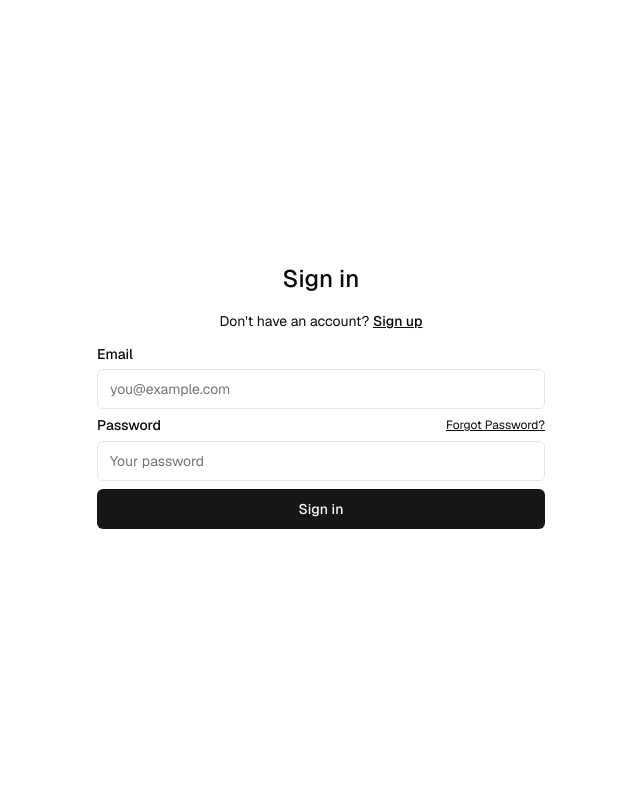
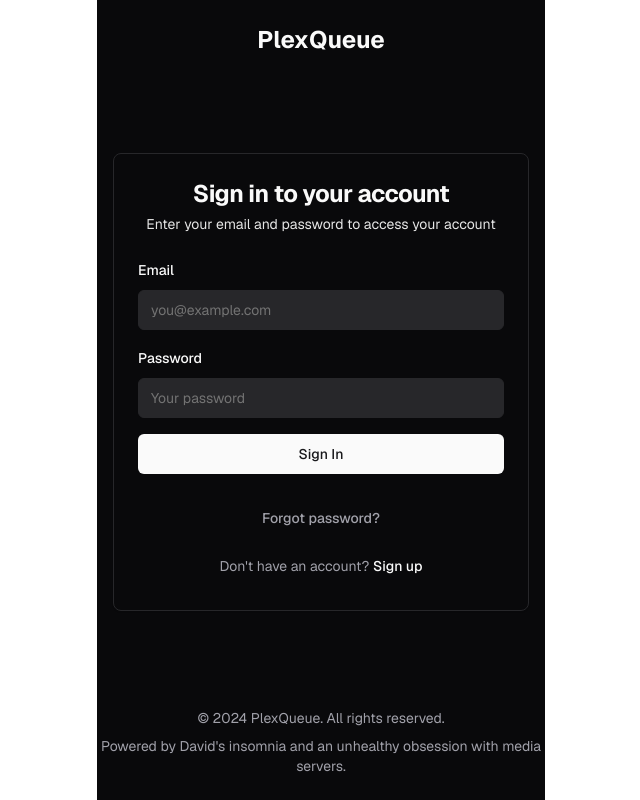
Before and after one commit to kauf5350/plexqueue, a Next.js app: page /sign-in in a window 1280 px wide. Shown: the whole page, without its empty margins (319-959 px from the left). Built offline with nearby package versions, Linux system fonts and the light colour scheme.

Commit message:
Sign in page
Styled the sign in page to match the sign up page.

```diff
--- a/app/(auth-pages)/sign-in/page.tsx
+++ b/app/(auth-pages)/sign-in/page.tsx
@@ -1,43 +1,11 @@
-import { signInAction } from "@/app/actions";
-import { FormMessage, Message } from "@/components/form-message";
-import { SubmitButton } from "@/components/submit-button";
-import { Input } from "@/components/ui/input";
-import { Label } from "@/components/ui/label";
-import Link from "next/link";
+import SignInForm from "@/components/SignInForm";
+import AuthLayout from "@/components/AuthLayout";
+import { Message } from "@/components/form-message";
 
-export default function Login({ searchParams }: { searchParams: Message }) {
+export default function SignInPage({ searchParams }: { searchParams: Message }) {
   return (
-    <form className="flex flex-col w-full gap-4">
-      <h1 className="text-2xl font-medium text-center">Sign in</h1>
-      <p className="text-sm text-foreground text-center">
-        Don't have an account?{" "}
-        <Link className="text-foreground font-medium underline" href="/sign-up">
-          Sign up
-        </Link>
-      </p>
-      <div className="flex flex-col gap-2">
-        <Label htmlFor="email">Email</Label>
-        <Input name="email" placeholder="you@example.com" required />
-        <div className="flex justify-between items-center">
-          <Label htmlFor="password">Password</Label>
-          <Link
-            className="text-xs text-foreground underline"
-            href="/forgot-password"
-          >
-            Forgot Password?
-          </Link>
-        </div>
-        <Input
-          type="password"
-          name="password"
-          placeholder="Your password"
-          required
-        />
-        <SubmitButton pendingText="Signing In..." formAction={signInAction}>
-          Sign in
-        </SubmitButton>
-        <FormMessage message={searchParams} />
-      </div>
-    </form>
+    <AuthLayout>
+      <SignInForm searchParams={searchParams} />
+    </AuthLayout>
   );
 }
--- /dev/null
+++ b/components/SignInForm.tsx
@@ -0,0 +1,64 @@
+import { signInAction } from "@/app/actions";
+import { FormMessage, Message } from "@/components/form-message";
+import { SubmitButton } from "@/components/submit-button";
+import { Button } from "@/components/ui/button";
+import { Card, CardContent, CardDescription, CardFooter, CardHeader, CardTitle } from "@/components/ui/card";
+import { Input } from "@/components/ui/input";
+import { Label } from "@/components/ui/label";
+import Link from "next/link";
+
+export default function SignInForm({ searchParams }: { searchParams: Message }) {
+  return (
+    <Card className="w-full max-w-md bg-[hsl(240,10%,3.9%)] border-[hsl(240,3.7%,15.9%)]">
+      <CardHeader className="space-y-1">
+        <CardTitle className="text-2xl font-bold text-center text-[hsl(0,0%,98%)]">Sign in to your account</CardTitle>
+        <CardDescription className="text-center text-[hsl(0,0%,90%)]">
+          Enter your email and password to access your account
+        </CardDescription>
+      </CardHeader>
+      <CardContent>
+        <form>
+          <div className="space-y-4">
+            <div className="space-y-2">
+              <Label htmlFor="email" className="text-[hsl(0,0%,98%)]">Email</Label>
+              <Input
+                id="email"
+                name="email"
+                placeholder="you@example.com"
+                required
+                type="email"
+                className="bg-[hsl(240,3.7%,15.9%)] border-[hsl(240,3.7%,15.9%)] text-[hsl(0,0%,98%)] placeholder-[hsl(240,5%,64.9%)]"
+              />
+            </div>
+            <div className="space-y-2">
+              <Label htmlFor="password" className="text-[hsl(0,0%,98%)]">Password</Label>
+              <Input
+                id="password"
+                name="password"
+                placeholder="Your password"
+                required
+                type="password"
+                className="bg-[hsl(240,3.7%,15.9%)] border-[hsl(240,3.7%,15.9%)] text-[hsl(0,0%,98%)] placeholder-[hsl(240,5%,64.9%)]"
+              />
+            </div>
+            <SubmitButton formAction={signInAction} pendingText="Signing in..." className="w-full bg-[hsl(0,0%,98%)] text-[hsl(240,5.9%,10%)] hover:bg-[hsl(0,0%,90%)]">
+              Sign In
+            </SubmitButton>
+          </div>
+        </form>
+        <FormMessage message={searchParams} />
+      </CardContent>
+      <CardFooter className="flex flex-col items-center space-y-2">
+        <Button variant="link" asChild className="text-[hsl(240,5%,64.9%)] hover:text-[hsl(0,0%,98%)]">
+          <Link href="/forgot-password">Forgot password?</Link>
+        </Button>
+        <div className="text-sm text-[hsl(240,5%,64.9%)]">
+          Don't have an account?{" "}
+          <Button variant="link" asChild className="text-[hsl(0,0%,98%)] hover:text-[hsl(0,0%,90%)] p-0">
+            <Link href="/sign-up">Sign up</Link>
+          </Button>
+        </div>
+      </CardFooter>
+    </Card>
+  );
+}
```
